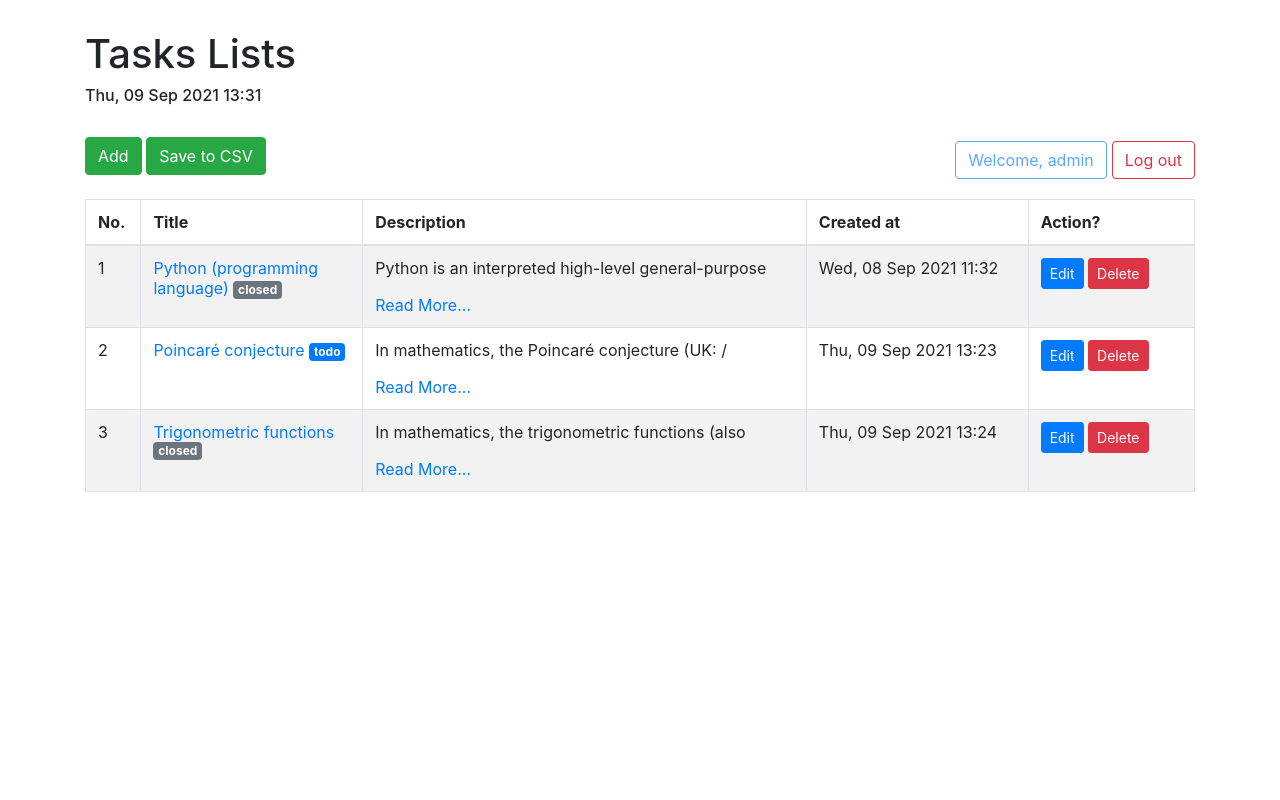
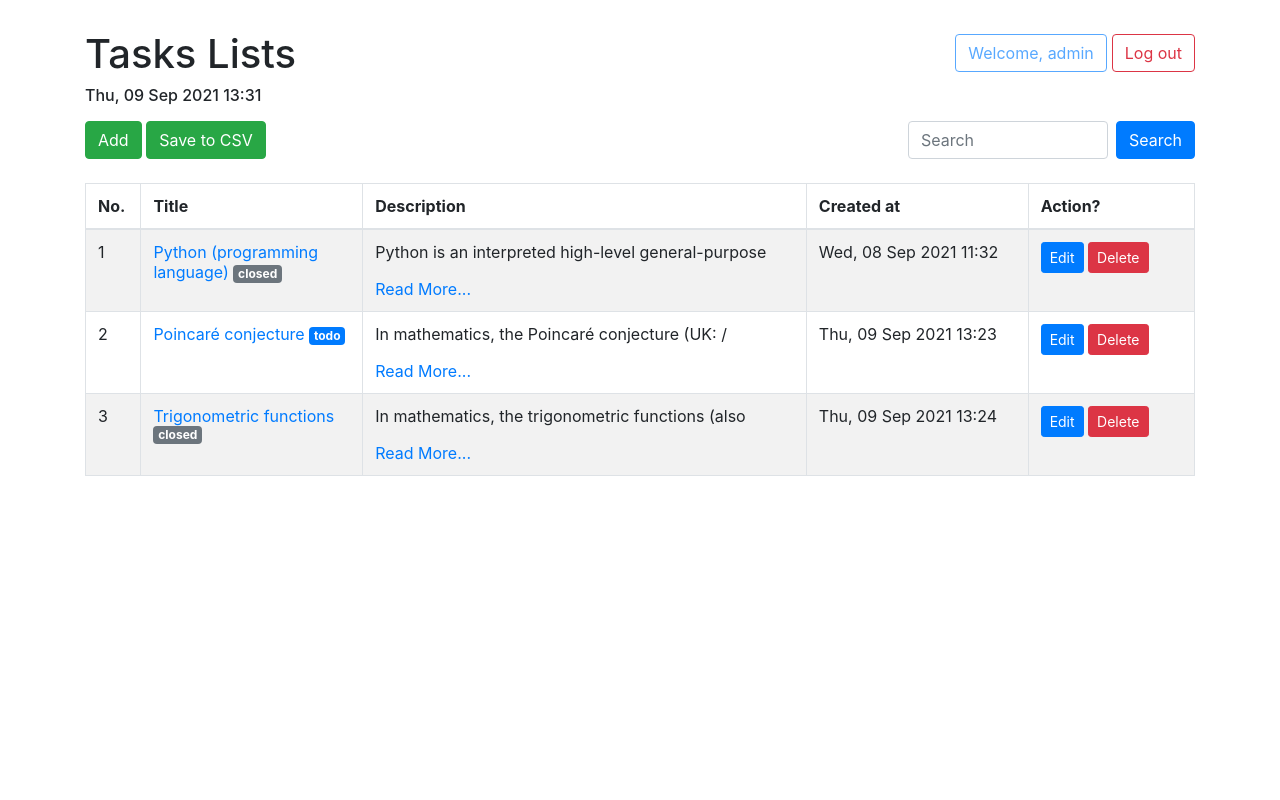
Before and after one commit to emnopal/ditugasin, a Django app: page / in a window 1280 px wide. Run offline with Django 3.2, Linux system fonts and the light colour scheme; a user stored in the database is signed in; data comes from the database, SQL or seed files in the repository; both versions use the stored data as it was after the commit; parts of the project's set-up code (start-up, migrations or seed data) failed here and were passed over; some libraries are stand-ins or nearby versions.

Commit message:
Add some features

```diff
--- a/task/urls.py
+++ b/task/urls.py
@@ -7,6 +7,7 @@ from .views import (
     update_view,
     delete_view,
     to_csv,
+    search
 )
 
 app_name = 'task'
@@ -17,5 +18,5 @@ urlpatterns = [
     path('edit/<int:task_id>', update_view, name='edit'),
     path('delete/<int:task_id>', delete_view, name='delete'),
     path('to_csv/export.csv', to_csv, name='to_csv'),
-
+    path('search/', search, name='search'),
 ]
--- a/task/views.py
+++ b/task/views.py
@@ -1,7 +1,9 @@
 from django.contrib import messages
+from django.contrib.auth import login
 from django.contrib.auth.decorators import login_required
 from django.http import Http404, HttpResponse
 from django.shortcuts import render, redirect
+from django.db.models import Q
 
 from .utils import download_csv
 from .models import Task
@@ -76,3 +78,14 @@ def to_csv(request):
     # Create the HttpResponse object with the appropriate CSV header.
     data = download_csv(request, Task.objects.all())
     return HttpResponse(data, content_type='text/csv')
+
+
+@login_required
+def search(request):
+    results = []
+    if request.method == "GET":
+        query = request.GET.get('search')
+        if query == '':
+            query = 'None'
+        results = Task.objects.filter(Q(title__icontains=query) | Q(description__icontains=query))
+    return render(request, 'search.html', {'query': query, 'results': results})
--- a/templates/index.html
+++ b/templates/index.html
@@ -8,12 +8,16 @@
     </style>
     <body>
     <div class="container">
-        <h1>Tasks Lists</h1>
-        <h6 style="text-align: left">{% now "D, d M Y H:i" %}</h6> <br>
         <div>
             <a href="{% url 'logout' %}" class="float-right btn btn-outline-danger mt-1">Log out</a>
             <button class="float-right btn btn-outline-primary mt-1" style="margin-right: 5px;" disabled>Welcome, {{ user.username }}</button>
         </div>
+        <h1>Tasks Lists</h1>
+        <h6 style="text-align: left">{% now "D, d M Y H:i" %}</h6>
+        <form action="{% url 'task:search' %}" method="get">
+            <button class="float-right btn btn-primary mt-2" type="submit">Search</button>
+            <input class="float-right form-control mt-2 mr-sm-2" style="width: 200px;" name="search" type="search" placeholder="Search" aria-label="Search">
+        </form>
         <div>
             <a href="{% url 'task:create' %}" class="btn btn-success">Add</a>
             <a href="{% url 'task:to_csv' %}" class="btn btn-success">Save to CSV</a>
```
Also changed, not shown: db.sqlite3, taskuserauth/views.py (line endings or trailing spaces).
